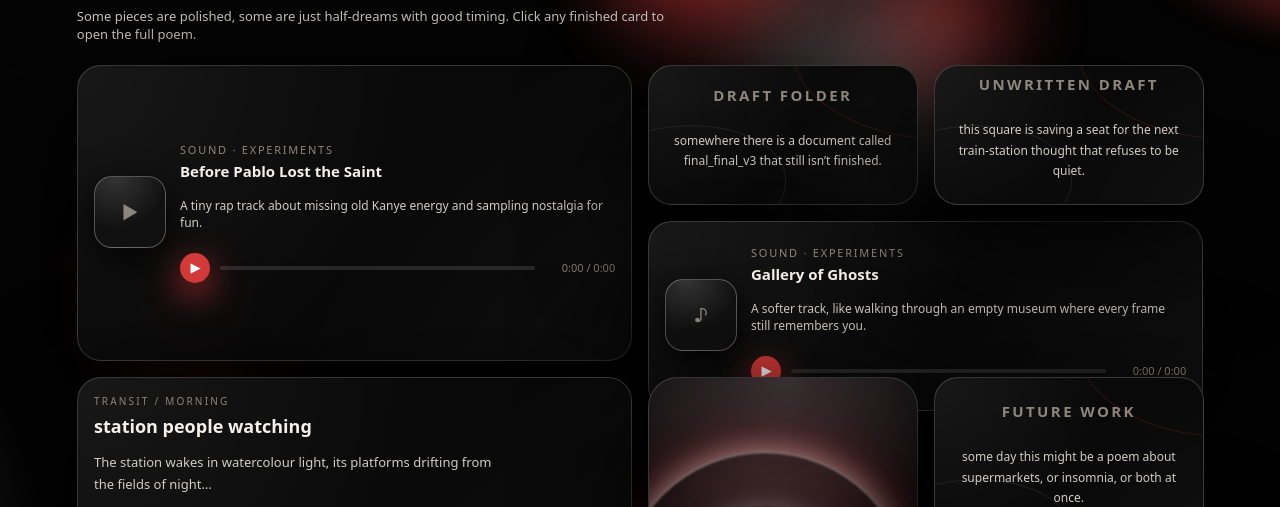
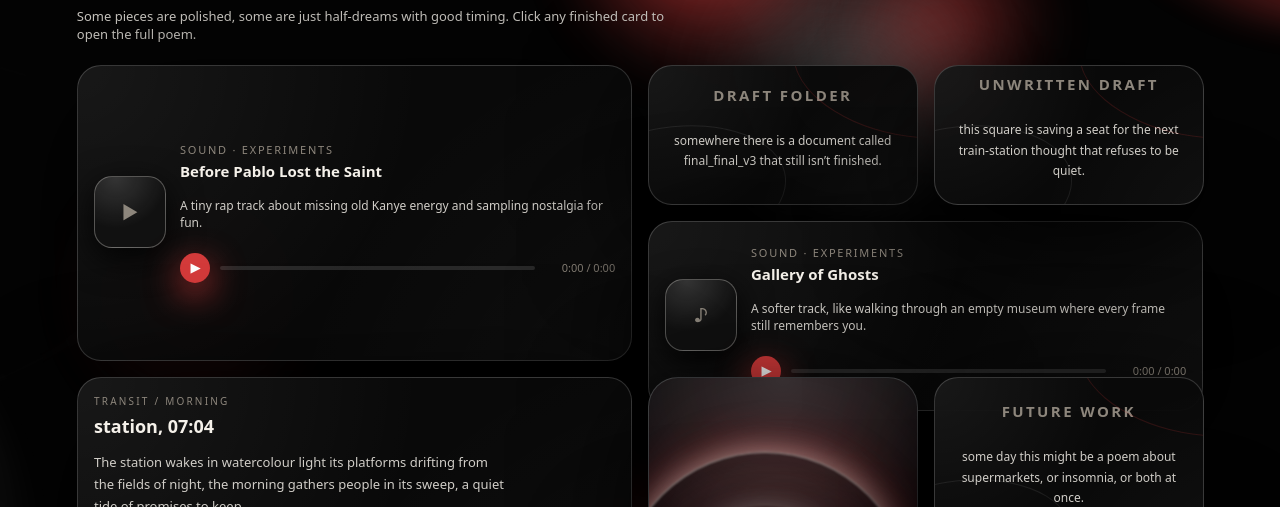
Before and after one commit to CharlyMae0811/PoetryBlog, a plain HTML site: page index.html in a window 1280 px wide. Both pictures are taken after a click on the button "START". Shown: the part 293-800 px from the top of the page. Drawn offline with Linux system fonts and the light colour scheme.

Commit message:
Update index.html

```diff
--- a/index.html
+++ b/index.html
@@ -1144,10 +1144,12 @@ and somewhere in the rhythm of all of this
 I learn that every journey starts like this:
 with waiting, wondering, trusting what persists.">
           <div class="poem-meta">transit / morning</div>
-          <h2 class="poem-title">station people watching</h2>
+          <h2 class="poem-title">station, 07:04</h2>
           <p class="poem-snippet">
-            The station wakes in watercolour light,
-            its platforms drifting from the fields of night…
+            The station wakes in watercolour light
+            its platforms drifting from the fields of night,
+            the morning gathers people in its sweep,
+            a quiet tide of promises to keep...
           </p>
           <div class="poem-tag">open</div>
         </article>
```
